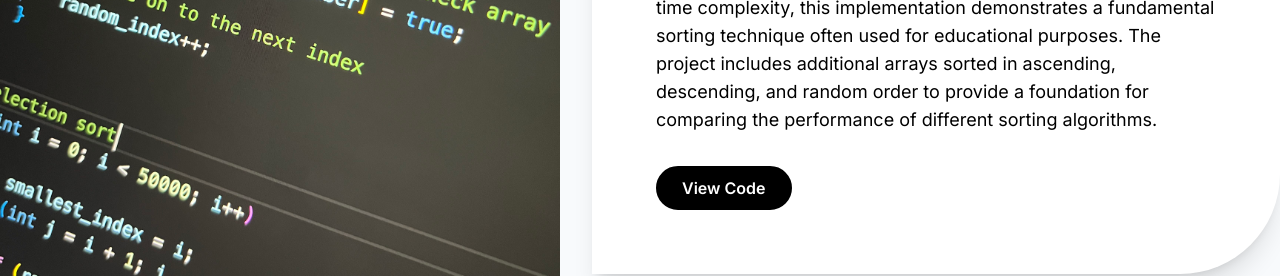
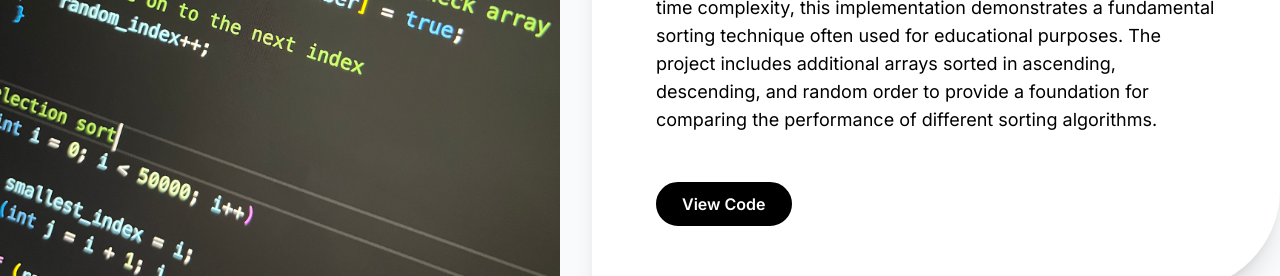
Before and after one commit to dj4815/hello, a React (Vite) app: page /hello/projects in a window 1280 px wide. Shown: the part 980-1256 px from the top of the page. Built offline with nearby package versions, Linux system fonts and the light colour scheme.

Commit message:
long overdue button fix

```diff
--- a/src/components/Button.jsx
+++ b/src/components/Button.jsx
@@ -2,7 +2,7 @@ import { Link } from "react-router-dom";
 
 export default function Button({ text, variant = "bluePrimary" }) {
   const baseStyles =
-    "relative flex items-center justify-center overflow-hidden rounded-full text-lg xl:text-base font-medium py-4 px-6 md:py-2 mt-8 w-full md:w-auto";
+    "relative flex items-center justify-center overflow-hidden rounded-full text-lg xl:text-base font-medium py-4 px-6 md:py-2 mt-4 w-full md:w-auto";
 
   const styles = {
     bluePrimary: `${baseStyles} bg-blue-700 text-white font-semibold
--- a/src/components/Section.jsx
+++ b/src/components/Section.jsx
@@ -38,7 +38,7 @@ export default function Section({
 
           <div className="space-y-4 text-black">{children}</div>
           {content}
-          <div className="flex flex-col lg:flex-row lg:gap-4 w-full">
+          <div className="flex flex-col lg:flex-row lg:gap-4 mt-8 w-full">
             {/* Mapping over the buttonVariants array, giving each button a style and a text, as well as a key */}
             {buttonVariants.map((variant, index) => (
               <Button
```
